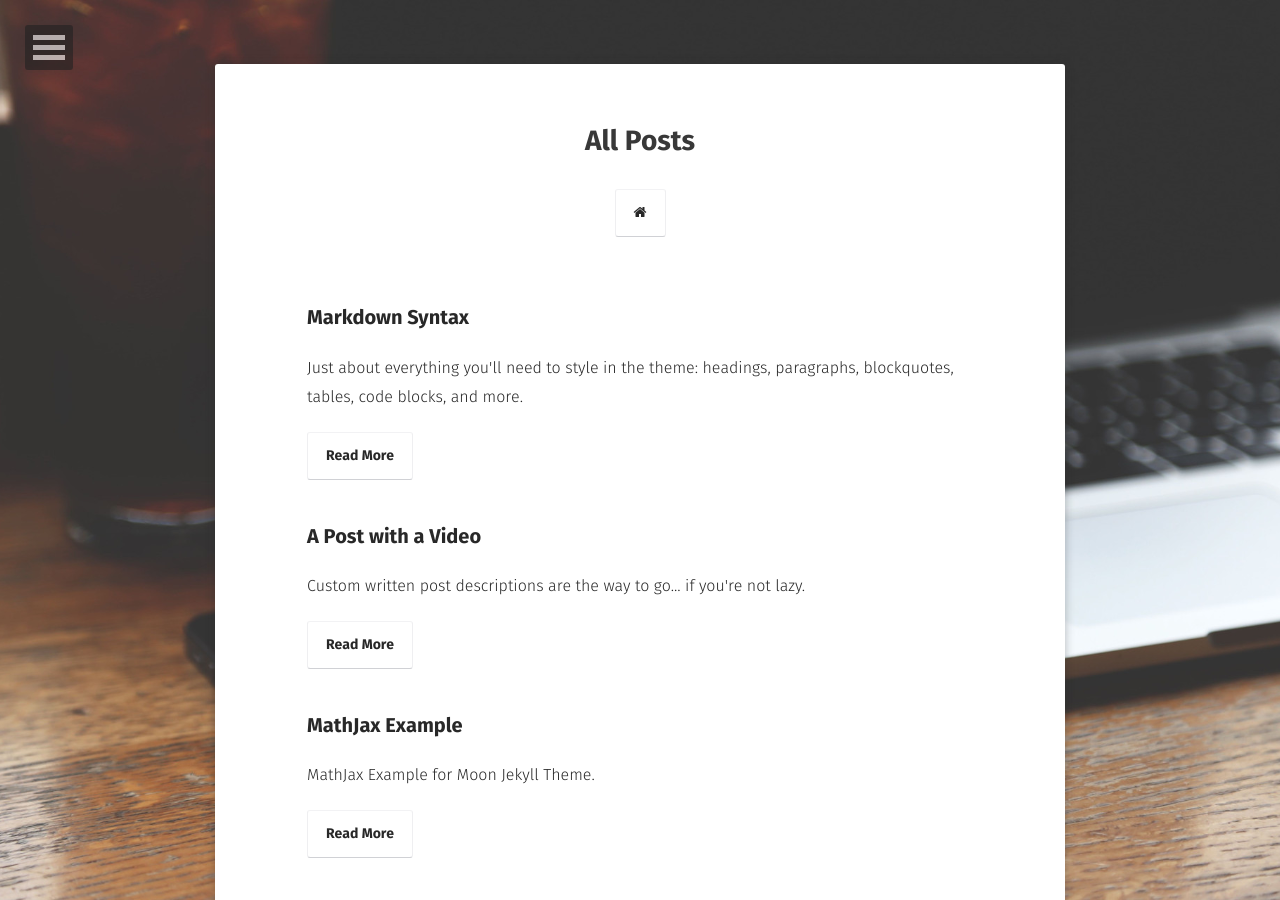
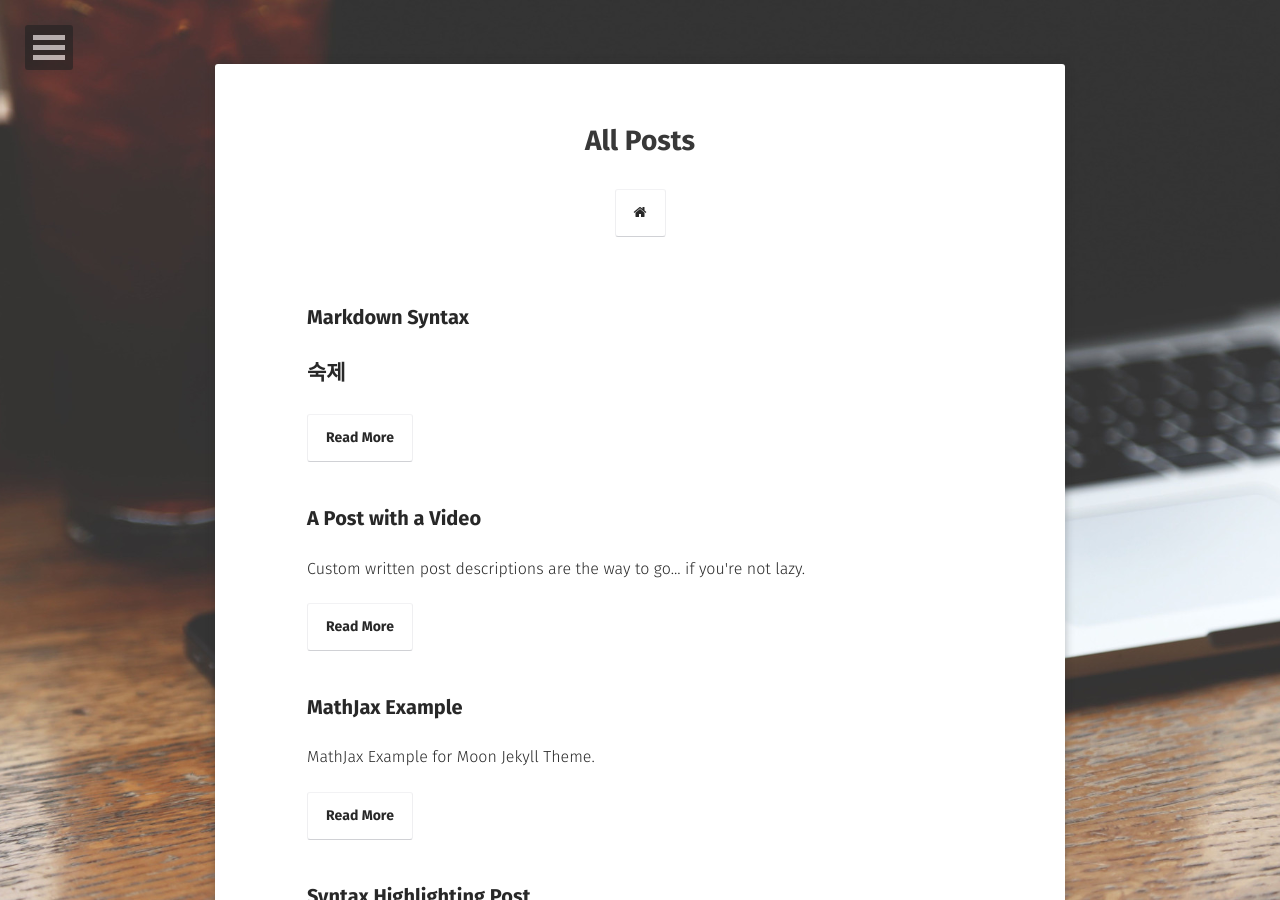
Before and after one commit to moong-taeng/noah6035.github.com, a Jekyll site: the page built from posts/index.md, in a window 1280 px wide and 900 px high. Built offline with Jekyll 4.4.1, drawn with Linux system fonts in a browser that asks for light colours; some web fonts are replaced; part of the change alters nothing that is shown.

Commit message:
Update 2016-03-20-markdown-syntax.md

```diff
--- a/_posts/2016-03-20-markdown-syntax.md
+++ b/_posts/2016-03-20-markdown-syntax.md
@@ -1,112 +1,58 @@
----
-layout: post
-title:  "Markdown Syntax"
-date:   2016-03-15
-excerpt: "Just about everything you'll need to style in the theme: headings, paragraphs, blockquotes, tables, code blocks, and more."
-tag:
-- markdown
-- syntax
-- sample
-- test
-- jekyll
-comments: true
----
-
-## HTML Elements
-
-Below is just about everything you'll need to style in the theme. Check the source code to see the many embedded elements within paragraphs.
-
-# Heading 1
-
-## Heading 2
-
-### Heading 3
-
-#### Heading 4
-
-##### Heading 5
-
-###### Heading 6
-
-### Body text
-
-Lorem ipsum dolor sit amet, test link adipiscing elit. **This is strong**. Nullam dignissim convallis est. Quisque aliquam.
-
-![Smithsonian Image](https://mmistakes.github.io/minimal-mistakes/images/3953273590_704e3899d5_m.jpg)
-{: .image-right}
-
-*This is emphasized*. Donec faucibus. Nunc iaculis suscipit dui. 53 = 125. Water is H2O. Nam sit amet sem. Aliquam libero nisi, imperdiet at, tincidunt nec, gravida vehicula, nisl. The New York Times (That’s a citation). Underline.Maecenas ornare tortor. Donec sed tellus eget sapien fringilla nonummy. Mauris a ante. Suspendisse quam sem, consequat at, commodo vitae, feugiat in, nunc. Morbi imperdiet augue quis tellus.
-
-HTML and CSS are our tools. Mauris a ante. Suspendisse quam sem, consequat at, commodo vitae, feugiat in, nunc. Morbi imperdiet augue quis tellus. Praesent mattis, massa quis luctus fermentum, turpis mi volutpat justo, eu volutpat enim diam eget metus.
-
-### Blockquotes
-
-> Lorem ipsum dolor sit amet, test link adipiscing elit. Nullam dignissim convallis est. Quisque aliquam.
-
-## List Types
-
-### Ordered Lists
-
-1. Item one
-   1. sub item one
-   2. sub item two
-   3. sub item three
-2. Item two
-
-### Unordered Lists
-
-* Item one
-* Item two
-* Item three
-
-## Tables
-
-| Header1 | Header2 | Header3 |
-|:--------|:-------:|--------:|
-| cell1   | cell2   | cell3   |
-| cell4   | cell5   | cell6   |
-|----
-| cell1   | cell2   | cell3   |
-| cell4   | cell5   | cell6   |
-|=====
-| Foot1   | Foot2   | Foot3
-{: rules="groups"}
-
-## Code Snippets
+## 숙제
 
 {% highlight css %}
-#container {
-  float: left;
-  margin: 0 -240px 0 0;
-  width: 100%;
-}
+import os
+import sys
+import urllib.request
+a=0
+client_id = "OJgN42xxZiJXpnZtCH1j"
+client_secret = "crXggqJhhW"
+encText = urllib.parse.quote("이천코딩")
+url = "https://openapi.naver.com/v1/search/blog?query=" + encText  # json 결과
+# url = "https://openapi.naver.com/v1/search/blog.xml?query=" + encText # xml 결과
+request = urllib.request.Request(url)
+request.add_header("X-Naver-Client-Id", client_id)
+request.add_header("X-Naver-Client-Secret", client_secret)
+response = urllib.request.urlopen(request)
+# 위의 코드는 반복하지 말 것.
+rescode = response.getcode()
+if (rescode == 200):
+    response_body = response.read()
+    print(response_body.decode('utf-8'))
+
+else:
+    print("Error Code:" + rescode)
+
+from konlpy.tag import Kkma
+
+kkma = Kkma()
+sen = kkma.sentences(response_body.decode('utf-8'))
+
+noun = kkma.nouns(response_body.decode('utf-8'))
+
+pos = kkma.pos(response_body.decode('utf-8'))
+
+morph = kkma.morphs(response_body.decode('utf-8'))
+
+d=[]
+
+while a<len(pos):
+    if "NNG" in pos[a]:
+
+        d.append(pos[a])
+    a=a+1
+a=1
+x=[]
+da=list(morph)
+v=0
+o=dict()
+while a<len(morph):
+  if morph[a] in o:
+    o[morph[a]]=o[morph[a]]+1
+  else:
+    o[morph[a]]=1
+  a=a+1
+dad= sorted(o.items(),reverse=True,key=lambda item: item[1])
+for key, value in dad:
+  print(key, ":", value)
 {% endhighlight %}
-
-## Buttons
-
-Make any link standout more when applying the `.btn` class.
-
-{% highlight html %}
-<a href="#" class="btn btn-success">Success Button</a>
-{% endhighlight %}
-
-<div markdown="0"><a href="#" class="btn">Primary Button</a></div>
-<div markdown="0"><a href="#" class="btn btn-success">Success Button</a></div>
-<div markdown="0"><a href="#" class="btn btn-warning">Warning Button</a></div>
-<div markdown="0"><a href="#" class="btn btn-danger">Danger Button</a></div>
-<div markdown="0"><a href="#" class="btn btn-info">Info Button</a></div>
-
-## KBD
-
-You can also use `<kbd>` tag for keyboard buttons.
-
-{% highlight html %}
-<kbd>W</kbd><kbd>A</kbd><kbd>S</kbd><kbd>D</kbd>
-{% endhighlight %}
-
-Press <kbd>W</kbd><kbd>A</kbd><kbd>S</kbd><kbd>D</kbd> to move your car. **Midtown Maddness!!**
-
-## Notices
-
-**Watch out!** You can also add notices by appending `{: .notice}` to a paragraph.
-{: .notice}
```
